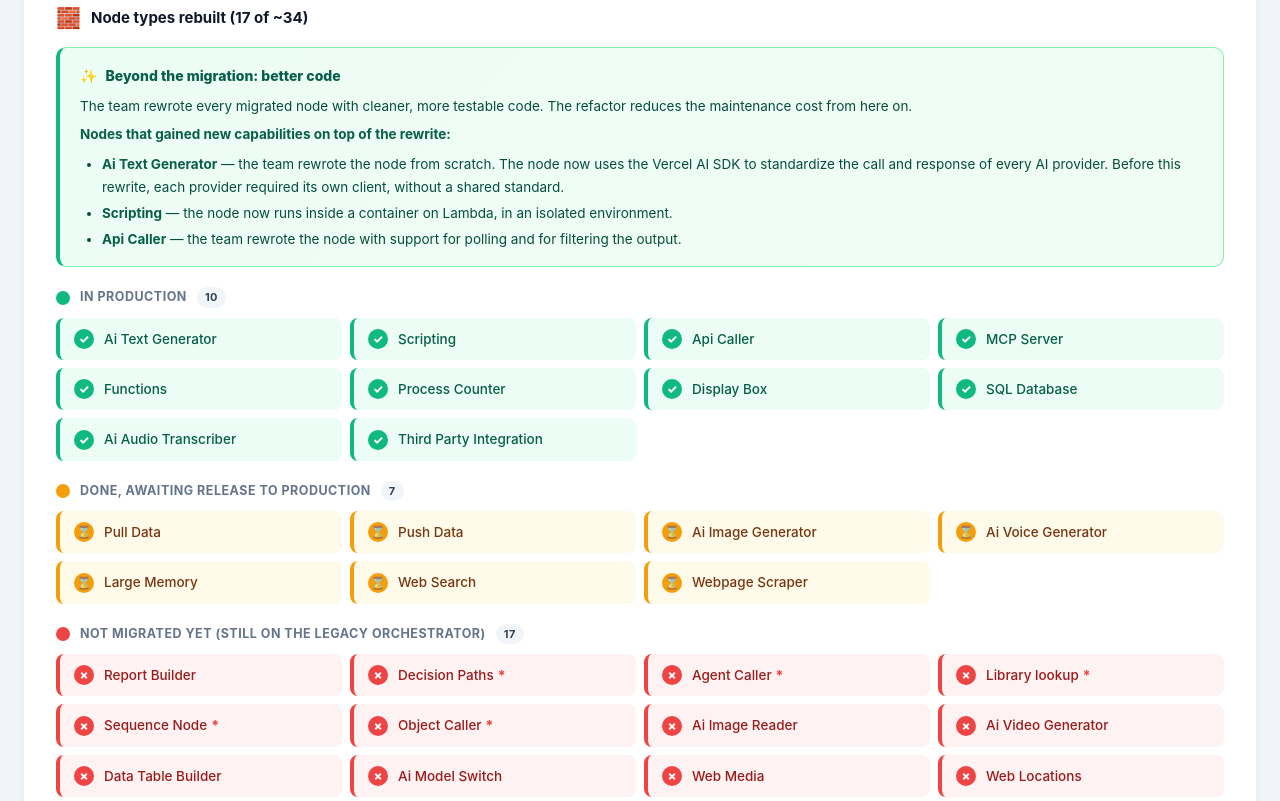
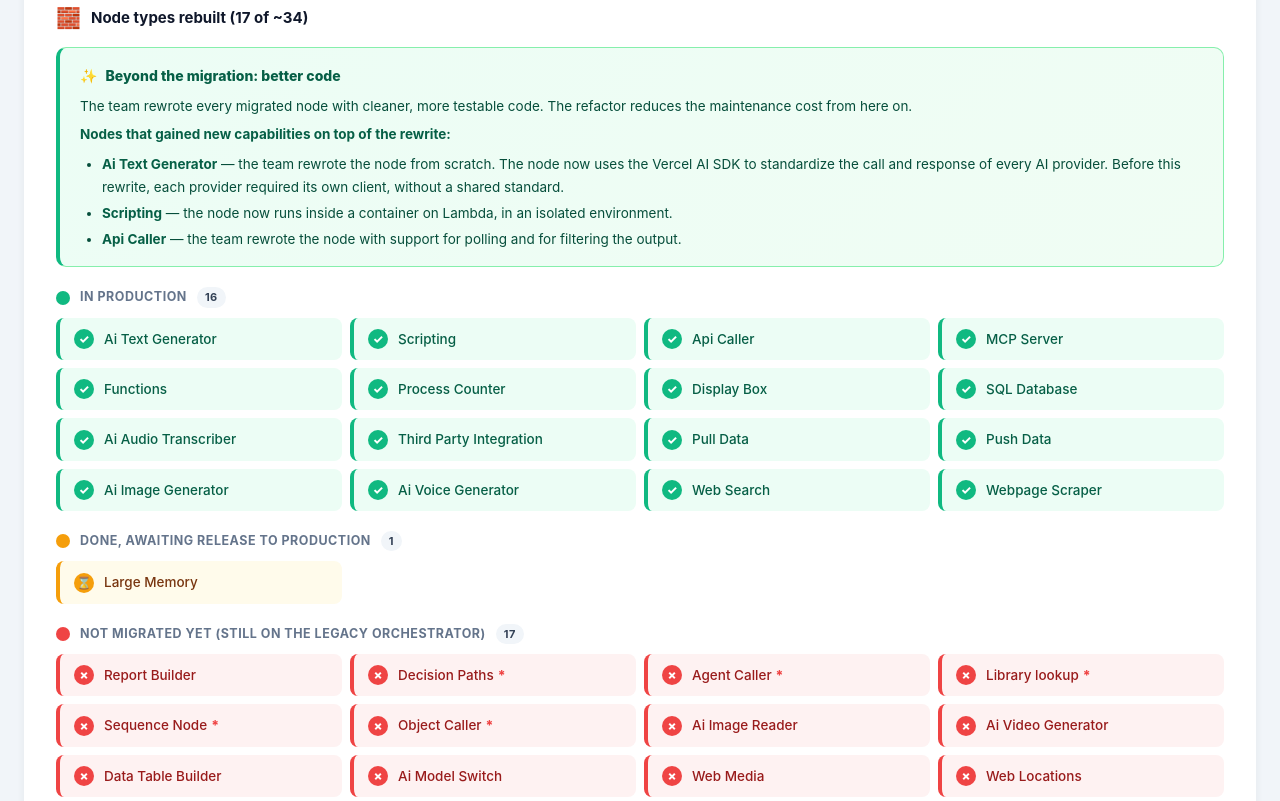
Before and after one commit to yagoovela/execution-agents, a plain HTML site: page progresso-refatoracao.html in a window 1280 px wide. Shown: the part 450-1251 px from the top of the page. Drawn offline with Linux system fonts and the light colour scheme.

Commit message:
Update task counts and add delivery analysis for Wave 0

```diff
--- a/progresso-refatoracao.html
+++ b/progresso-refatoracao.html
@@ -707,7 +707,7 @@
           <div class="sub-group-title">
             <span class="legend-dot done"></span>
             <span data-en="In production" data-pt="Em produção">Em produção</span>
-            <span class="count">10</span>
+            <span class="count">16</span>
           </div>
           <div class="chips-grid">
             <div class="chip done"><span class="chip-icon">✓</span><span>Ai Text Generator</span></div>
@@ -720,6 +720,12 @@
             <div class="chip done"><span class="chip-icon">✓</span><span>SQL Database</span></div>
             <div class="chip done"><span class="chip-icon">✓</span><span>Ai Audio Transcriber</span></div>
             <div class="chip done"><span class="chip-icon">✓</span><span>Third Party Integration</span></div>
+            <div class="chip done"><span class="chip-icon">✓</span><span>Pull Data</span></div>
+            <div class="chip done"><span class="chip-icon">✓</span><span>Push Data</span></div>
+            <div class="chip done"><span class="chip-icon">✓</span><span>Ai Image Generator</span></div>
+            <div class="chip done"><span class="chip-icon">✓</span><span>Ai Voice Generator</span></div>
+            <div class="chip done"><span class="chip-icon">✓</span><span>Web Search</span></div>
+            <div class="chip done"><span class="chip-icon">✓</span><span>Webpage Scraper</span></div>
           </div>
         </div>
 
@@ -727,16 +733,10 @@
           <div class="sub-group-title">
             <span class="legend-dot pending"></span>
             <span data-en="Done, awaiting release to production" data-pt="Feito, aguardando release para produção">Feito, aguardando release para produção</span>
-            <span class="count">7</span>
+            <span class="count">1</span>
           </div>
           <div class="chips-grid">
-            <div class="chip pending"><span class="chip-icon">⌛</span><span>Pull Data</span></div>
-            <div class="chip pending"><span class="chip-icon">⌛</span><span>Push Data</span></div>
-            <div class="chip pending"><span class="chip-icon">⌛</span><span>Ai Image Generator</span></div>
-            <div class="chip pending"><span class="chip-icon">⌛</span><span>Ai Voice Generator</span></div>
             <div class="chip pending"><span class="chip-icon">⌛</span><span>Large Memory</span></div>
-            <div class="chip pending"><span class="chip-icon">⌛</span><span>Web Search</span></div>
-            <div class="chip pending"><span class="chip-icon">⌛</span><span>Webpage Scraper</span></div>
           </div>
         </div>
 
```
Also changed, not shown: status-tarefas.html (+5 -0 lines), timeline/index.html (+3 -1 lines).
